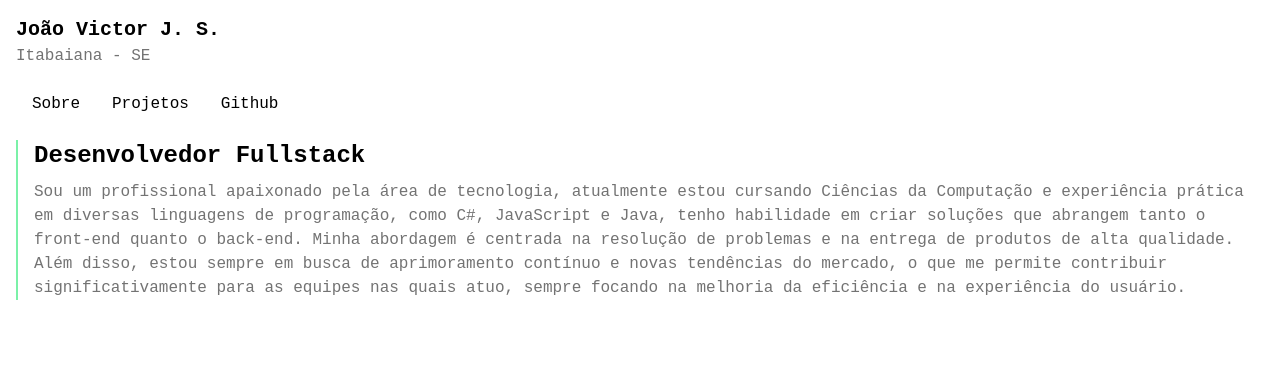
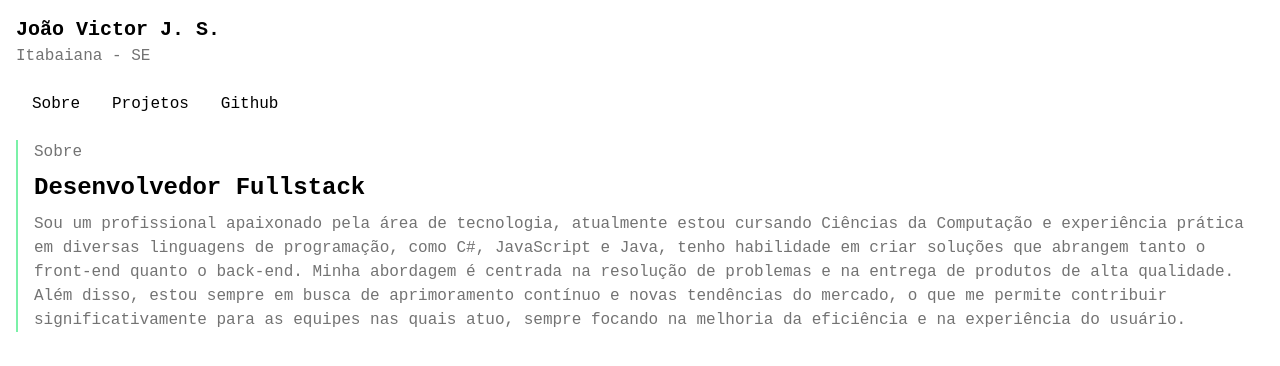
Before and after one commit to joaovictorjs/portifolio, a React (Vite) app: page / in a window 1280 px wide. Shown: the top 366 px of the page. Built offline with nearby package versions, Linux system fonts and the light colour scheme; a web font is replaced by a local one.

Commit message:
feat: adds heading

```diff
--- a/src/components/main/About.tsx
+++ b/src/components/main/About.tsx
@@ -4,6 +4,7 @@ export default function About() {
       id="about"
       className="flex flex-col gap-2 border-l-2 border-l-green-300 pl-4"
     >
+      <p className="text-neutral-500">Sobre</p>
       <h4>Desenvolvedor Fullstack</h4>
       <p className="text-neutral-500">
         Sou um profissional apaixonado pela área de tecnologia, atualmente estou
```
